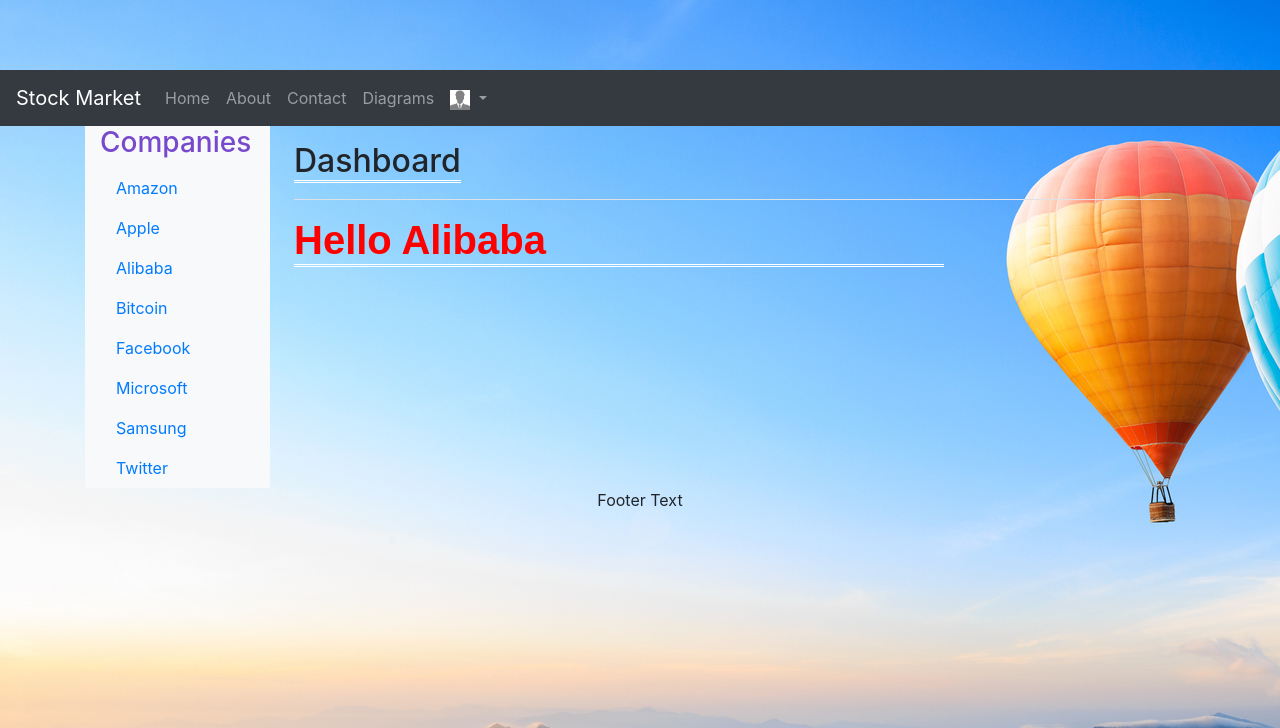
After one commit to Sasa94s/stock_market, a Django app: page /diagrams/alibaba in a window 1280 px wide. The commit adds this page. Shown: the top 728 px of the page. Run offline with Django 3.2, Linux system fonts and the light colour scheme; some libraries are stand-ins or nearby versions.

Commit message:
creating the companies templates and links

```diff
--- /dev/null
+++ b/src/dataVisualization/templates/CompaniesTemplates/alibaba.html
@@ -0,0 +1,8 @@
+<!-- Inheret the diagrams template-->
+{% extends 'diagrams.html' %}
+
+{% block Company %}
+    <div>
+        <h1 style="color: red">Hello Alibaba</h1>
+    </div>
+{% endblock Company %}
--- /dev/null
+++ b/src/dataVisualization/templates/CompaniesTemplates/amazon.html
@@ -0,0 +1,5 @@
+<!-- Inheret the diagrams template-->
+{% extends 'diagrams.html' %}
+{% block Company %}
+    <h1>Hello Amazon</h1>
+{% endblock Company %}
--- /dev/null
+++ b/src/dataVisualization/templates/CompaniesTemplates/apple.html
@@ -0,0 +1,5 @@
+<!-- Inheret the diagrams template-->
+{% extends 'diagrams.html' %}
+{% block Company %}
+    <h1>Hello Apple</h1>
+{% endblock Company %}
--- /dev/null
+++ b/src/dataVisualization/templates/CompaniesTemplates/bitcoin.html
@@ -0,0 +1,5 @@
+<!-- Inheret the diagrams template-->
+{% extends 'diagrams.html' %}
+{% block Company %}
+    <h1>Hello Bitcoin</h1>
+{% endblock Company %}
--- /dev/null
+++ b/src/dataVisualization/templates/CompaniesTemplates/facebook.html
@@ -0,0 +1,5 @@
+<!-- Inheret the diagrams template-->
+{% extends 'diagrams.html' %}
+{% block Company %}
+    <h1>Hello Facebook</h1>
+{% endblock Company %}
--- /dev/null
+++ b/src/dataVisualization/templates/CompaniesTemplates/microsoft.html
@@ -0,0 +1,5 @@
+<!-- Inheret the diagrams template-->
+{% extends 'diagrams.html' %}
+{% block Company %}
+    <h1>Hello Microsoft</h1>
+{% endblock Company %}
--- /dev/null
+++ b/src/dataVisualization/templates/CompaniesTemplates/samsung.html
@@ -0,0 +1,5 @@
+<!-- Inheret the diagrams template-->
+{% extends 'diagrams.html' %}
+{% block Company %}
+    <h1>Hello Samsung</h1>
+{% endblock Company %}
--- /dev/null
+++ b/src/dataVisualization/templates/CompaniesTemplates/twitter.html
@@ -0,0 +1,5 @@
+<!-- Inheret the diagrams template-->
+{% extends 'diagrams.html' %}
+{% block Company %}
+    <h1>Hello Twitter</h1>
+{% endblock Company %}
--- a/src/dataVisualization/templates/diagrams.html
+++ b/src/dataVisualization/templates/diagrams.html
@@ -1,5 +1,15 @@
 <!-- Inherit base page-->
 {% extends 'base.html' %}
+
+<!-- URLs variables-->
+{% url 'amazon' as amazon %}
+{% url 'apple' as apple %}
+{% url 'alibaba' as alibaba %}
+{% url 'bitcoin' as bitcoin %}
+{% url 'facebook' as facebook %}
+{% url 'microsoft' as microsoft %}
+{% url 'samsung' as samsung %}
+{% url 'twitter' as twitter %}
 
 
 <!-- Content-->
@@ -15,9 +25,49 @@
 
                         <!-- Items -->
                         <li class="nav-item">
-                            <a class="nav-link active" href="#">
+                            <h3>
                                 <span data-feather="home"></span>
-                                Dashboard <span class="sr-only">(current)</span>
+                                Companies <span class="sr-only">(current)</span>
+                            </h3>
+
+                            <a class="nav-link active" href="{% url "amazon" %}">
+                                <span data-feather="home"></span>
+                                Amazon <span class="sr-only">(current)</span>
+                            </a>
+
+                            <a class="nav-link active" href="{% url "apple" %}">
+                                <span data-feather="home"></span>
+                                Apple <span class="sr-only">(current)</span>
+                            </a>
+
+                            <a class="nav-link active" href="{% url "alibaba" %}">
+                                <span data-feather="home"></span>
+                                Alibaba <span class="sr-only">(current)</span>
+                            </a>
+
+                            <a class="nav-link active" href="{% url "bitcoin" %}">
+                                <span data-feather="home"></span>
+                                Bitcoin <span class="sr-only">(current)</span>
+                            </a>
+
+                            <a class="nav-link active" href="{% url "facebook" %}">
+                                <span data-feather="home"></span>
+                                Facebook <span class="sr-only">(current)</span>
+                            </a>
+
+                            <a class="nav-link active" href="{% url "microsoft" %}">
+                                <span data-feather="home"></span>
+                                Microsoft <span class="sr-only">(current)</span>
+                            </a>
+
+                            <a class="nav-link active" href="{% url "samsung" %}">
+                                <span data-feather="home"></span>
+                                Samsung <span class="sr-only">(current)</span>
+                            </a>
+
+                            <a class="nav-link active" href="{% url "twitter" %}">
+                                <span data-feather="home"></span>
+                                Twitter <span class="sr-only">(current)</span>
                             </a>
                         </li>
 
@@ -26,17 +76,27 @@
                 </div>
             </nav>
 
+            <!-- Dashboard body-->
             <main role="main" class="col-md-9 ml-sm-auto col-lg-10 pt-3 px-4">
+
                 <div class="d-flex justify-content-between flex-wrap flex-md-nowrap align-items-center pb-2 mb-3 border-bottom">
                     <h1 class="h2">Dashboard</h1>
 
                 </div>
 
-                <!-- cavans container -->
-                <canvas class="my-4" id="myChart" width="900" height="380"></canvas>
+                <!-- Diagrams part-->
+                <div class="row">
+                    <div class="col-md-9">
 
+                        <!-- Company Diagram snippet-->
+                        {% block Company %}
+
+                        {% endblock Company %}
+                    </div>
+                </div>
 
             </main>
+
         </div>
     </div>
 
--- a/src/dataVisualization/templates/includes/companiesHeaders.html
+++ /dev/null
@@ -1 +0,0 @@
-<!-- Companies Headers -->
--- a/src/dataVisualization/views.py
+++ b/src/dataVisualization/views.py
@@ -6,3 +6,51 @@ def diagrams(request):
     context = {}
     template = 'diagrams.html'
     return render(request, template, context)
+
+
+def MSFT(request):
+    context = {}
+    template = 'CompaniesTemplates/microsoft.html'
+    return render(request, template, context)
+
+
+def TWTR(request):
+    context = {}
+    template = 'CompaniesTemplates/twitter.html'
+    return render(request, template, context)
+
+
+def APPL(request):
+    context = {}
+    template = 'CompaniesTemplates/apple.html'
+    return render(request, template, context)
+
+
+def SSNLF(request):
+    context = {}
+    template = 'CompaniesTemplates/samsung.html'
+    return render(request, template, context)
+
+
+def FB(request):
+    context = {}
+    template = 'CompaniesTemplates/facebook.html'
+    return render(request, template, context)
+
+
+def BABA(request):
+    context = {}
+    template = 'CompaniesTemplates/alibaba.html'
+    return render(request, template, context)
+
+
+def AMZN(request):
+    context = {}
+    template = 'CompaniesTemplates/amazon.html'
+    return render(request, template, context)
+
+
+def BTC_USD(request):
+    context = {}
+    template = 'CompaniesTemplates/bitcoin.html'
+    return render(request, template, context)
--- a/src/websitefinal/urls.py
+++ b/src/websitefinal/urls.py
@@ -13,15 +13,14 @@ Including another URLconf
     1. Import the include() function: from django.urls import include, path
     2. Add a URL to urlpatterns:  path('blog/', include('blog.urls'))
 """
+from checkout import views as checkout_views
+from contact import views as contact_views
+from dataVisualization import views as data_visual
 from django.conf import settings
 from django.conf.urls import include
 from django.conf.urls.static import static
 from django.contrib import admin
 from django.urls import path
-
-from checkout import views as checkout_views
-from contact import views as contact_views
-from dataVisualization import views as data_visual
 from profiles import views
 from profiles import views as profiles_views
 
@@ -36,6 +35,14 @@ urlpatterns = [
     path('checkout/', checkout_views.checkout, name='checkout'),
     path('accounts/', include('allauth.urls')),
     path('profile/edit/', views.edit_user, name='account_update'),
+    path('diagrams/amazon', data_visual.AMZN, name='amazon'),
+    path('diagrams/apple', data_visual.APPL, name='apple'),
+    path('diagrams/alibaba', data_visual.BABA, name='alibaba'),
+    path('diagrams/bitcoin', data_visual.BTC_USD, name='bitcoin'),
+    path('diagrams/facebook', data_visual.FB, name='facebook'),
+    path('diagrams/microsoft', data_visual.MSFT, name='microsoft'),
+    path('diagrams/samsung', data_visual.SSNLF, name='samsung'),
+    path('diagrams/twitter', data_visual.TWTR, name='twitter'),
 
 ]
 
```
